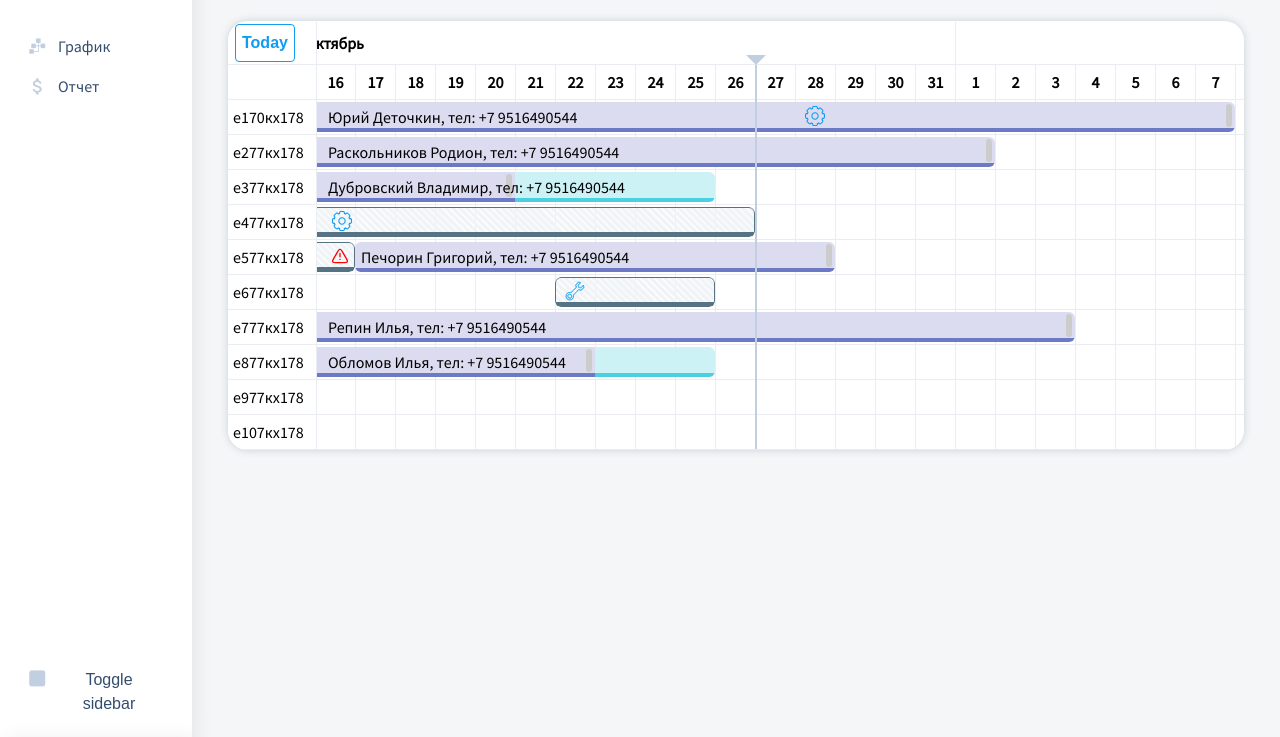
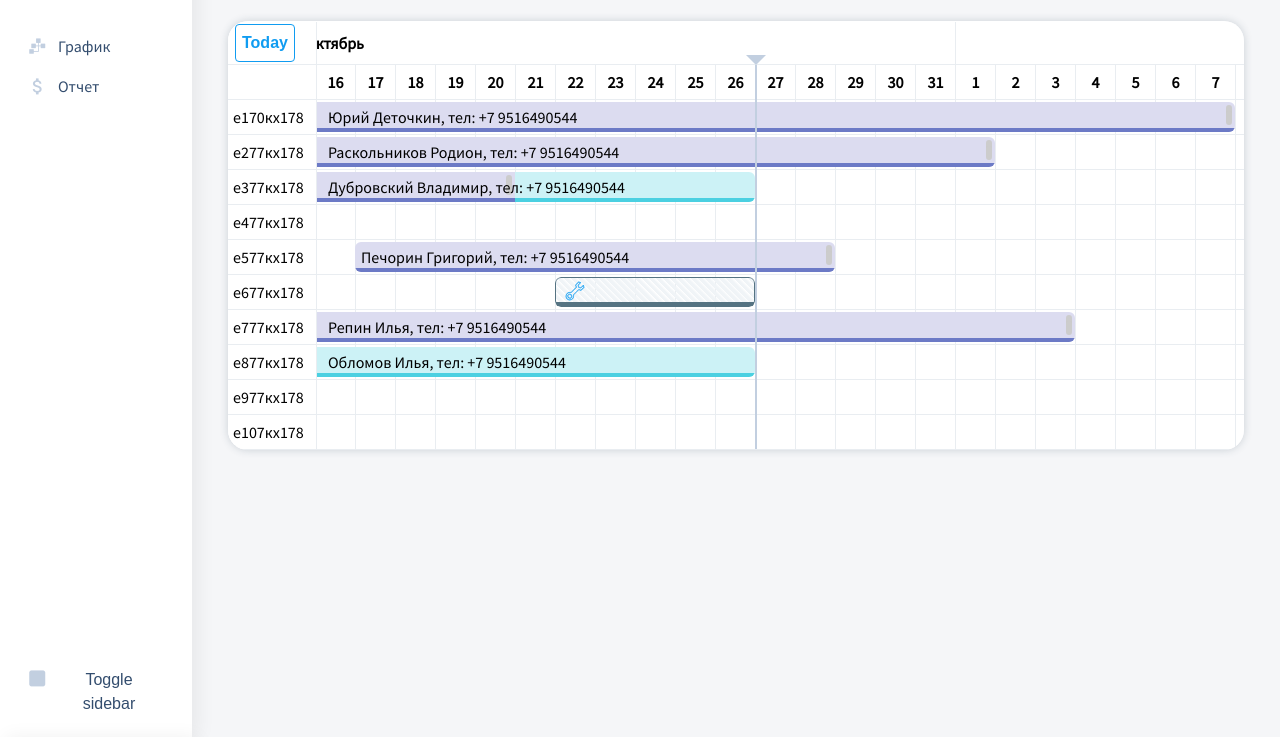
Before and after one commit to Mikhail-07/Avtocrat, a website built with webpack: page index.html in a window 1280 px wide. Shown: the part 63-800 px from the top of the page. Built offline with nearby package versions, Linux system fonts and the light colour scheme.

Commit message:
fixed rent period & resizer position

```diff
--- a/src/components/schedule/index.js
+++ b/src/components/schedule/index.js
@@ -316,7 +316,7 @@ export default class Schedule{
     //CASE 1 случай, при котором аренда начинается и кончается в текущем месяце
     if ( from > this.eventfromDate && to < this.eventtoDate ){
       const d = rent.type === 'icon' ? from.getDate() : from.getDate() + 1;
-      const days = rent.type === 'icon' ? Math.ceil((to - from)/3600000/24) : rent.days;
+      const days = rent.type === 'icon' ? ((new Date(to.getFullYear(), to.getMonth(), to.getDate()) - new Date(from.getFullYear(), from.getMonth(), from.getDate()))/3600000/24) + 1 : rent.days;
 
       appointment = this.putClientOnMap(appointmentTextContent, filling, d, from.getMonth(), from.getFullYear(), days, rent); //вызываем метод наносящий аренду на график
       this.scheduleCell.append(appointment)
@@ -381,8 +381,8 @@ export default class Schedule{
   }
 
   checkingClientDebt(to, eventMonth){
-    let debt = Math.floor(((this.date - to)/3600000)/24);
-    if (debt > 0 && this.month >= eventMonth && (to.getMonth() + 1) <= this.month){ //!!!добавил ровно из-за бага при смене месяца!!!
+    let debt = Math.ceil(((this.date - to)/3600000)/24);
+    if (debt > 0 && this.month >= eventMonth && (to.getMonth() + 1) < this.month){ //!!!добавил ровно из-за бага при смене месяца!!!
       debt = this.debtAdjust( eventMonth, to, this.eventfromDate, this.eventtoDate )
     };
     return debt
--- a/src/components/sortable-table/index.js
+++ b/src/components/sortable-table/index.js
@@ -96,7 +96,7 @@ export default class SortableTable {
       if (id === 'period' && (item.type === 'rent' || item.type === 'extension')){
         const from = new Date (item.from);
         const to = new Date (item.to);
-        return `<div class="sortable-table__cell">${("0" + from.getDate()).slice(-2)}.${("0" + from.getMonth()).slice(-2)} - ${("0" + to.getDate()).slice(-2)}.${("0" + to.getMonth()).slice(-2)}</div>`
+        return `<div class="sortable-table__cell">${("0" + from.getDate()).slice(-2)}.${("0" + (from.getMonth() + 1)).slice(-2)} - ${("0" + to.getDate()).slice(-2)}.${("0" + (to.getMonth() + 1)).slice(-2)}</div>`
       }
 
       return item[id]
--- a/src/data/clients.js
+++ b/src/data/clients.js
@@ -71,8 +71,8 @@ export default
         "id": "2-20230526",
         "status": "open",
         "carId": "vw877",
-        from: 1697128860000,
-        to: 1697992860000,
+        from: 1691947020000,
+        to: 1692811020000,
         days: 10,
         rate: '100'
       }
--- a/src/data/icons-data.js
+++ b/src/data/icons-data.js
@@ -7,31 +7,31 @@ export default [
     "carId": 'vw677',
     "broken": 'true'
   },
-  {
-    "id": 's-2',
-    "type": 'icon',
-    "name": 'checkUp',
-    "from": 1695228060000,
-    "carId": 'vw477',
-    "broken": 'true'
-  },
-  {
-    "id": 's-3',
-    "type": 'icon',
-    "name": 'accident',
-    "from": 1697215260000,
-    "to": 1697560860000,
-    "carId": 'vw577',
-    "broken": 'true'
-  },
-  {
-    "id": 's-4',
-    "type": 'icon',
-    "name": 'checkUp',
-    "from": 1698526800000,
-    "to": 1698526800000,
-    "carId": 'vw170',
-  }
+  // {
+  //   "id": 's-2',
+  //   "type": 'icon',
+  //   "name": 'checkUp',
+  //   "from": 1695228060000,
+  //   "carId": 'vw477',
+  //   "broken": 'true'
+  // },
+  // {
+  //   "id": 's-3',
+  //   "type": 'icon',
+  //   "name": 'accident',
+  //   "from": 1697215260000,
+  //   "to": 1697560860000,
+  //   "carId": 'vw577',
+  //   "broken": 'true'
+  // },
+  // {
+  //   "id": 's-4',
+  //   "type": 'icon',
+  //   "name": 'checkUp',
+  //   "from": 1698526800000,
+  //   "to": 1698526800000,
+  //   "carId": 'vw170',
+  // }
 
 
 ]
--- a/src/data/report-data.js
+++ b/src/data/report-data.js
@@ -19,7 +19,7 @@ export default
     "id": '0-30230526',
     "type": 'rent',
     "carId": 'vw677',
-    "days": 2,
+    "days": 12,
     "rate": '100',
     "perDay": 1800,
     "total": 3600,
@@ -52,16 +52,16 @@ export default
     "perDay": "1600",
     "total": "16000",
     "deposit": "10000",
-    "date": 1697128860000,
-    from: 1697128860000,
-    to: 1697992860000,
+    "date": 1691947020000,
+    from: 1691947020000,
+    to: 1692811020000,
   },
   {
     "name": "Раскольников Родион",
     "type": 'rent',
     "id": "3-20230526",
     "carId": "vw277",
-    "days": 6,
+    "days": 40,
     "rate": '100',
     "perDay": "1600",
     "total": "9600",
@@ -103,7 +103,7 @@ export default
     "type": 'rent',
     "id": "5-20230526",
     "carId": "vw377",
-    "days": 45,
+    "days": 13,
     "rate": '100',
     "perDay": "1600",
     "total": "4800",
--- a/src/pages/rental-report/list/header-config.js
+++ b/src/pages/rental-report/list/header-config.js
@@ -41,7 +41,7 @@ export default [
     id: "period",
     title: "Период",
     sortable: false,
-    sortType: "string",
+    sortType: "string"
   },
   {
     id: "perDay",
--- a/src/style.css
+++ b/src/style.css
@@ -7,27 +7,22 @@
 /*resizer*/
 
 .container {
-	padding: 15px 15px 5px 15px;
+	padding: 0 15px;
 	cursor: pointer;
-	height: 20px;
 	box-sizing: content-box;
 }
 
 .line {
-  margin-top: -7px;
+  position: relative;
   width: 6px;
-  height: 15px;
+  height: 14px;
   border-radius: 20px;
   background-color: #ccc;
   transition: transform 300ms ease background-color 300ms ease;
 }
 
-.line-1 {
-  right: 50%;
-  margin-right: -(20px / 2);
-}
 .line-2 {
-  left: 50%;
+  bottom: 8px;
 }
 
 .container:hover .line-1,
@@ -123,7 +118,7 @@ tr {
 .resizer-r {
   cursor: pointer;
   height: 20px;
-  top: 14px;
+  top: 13px;
   border-radius: 20%;
   width: 6px;
 }
```
